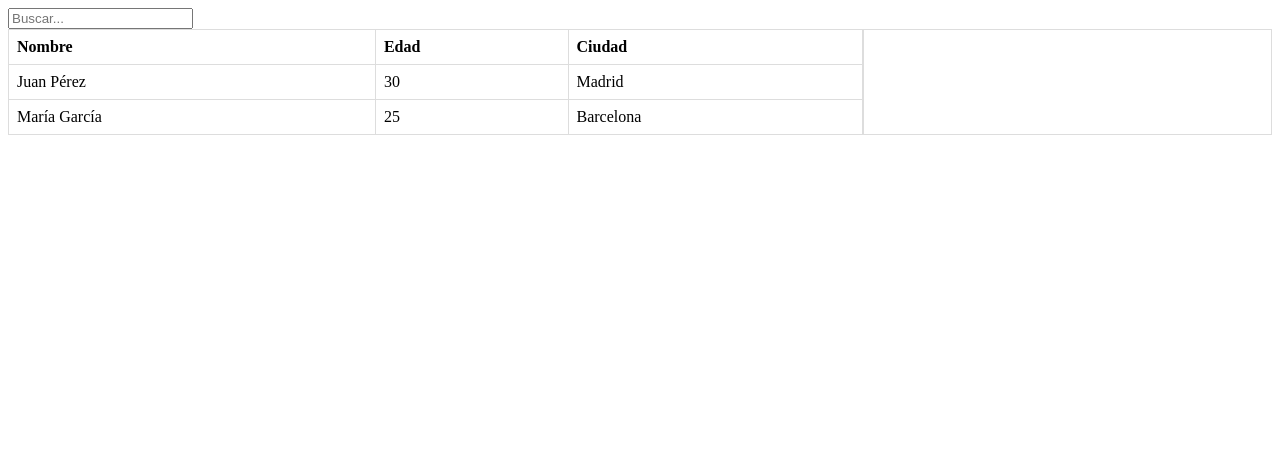
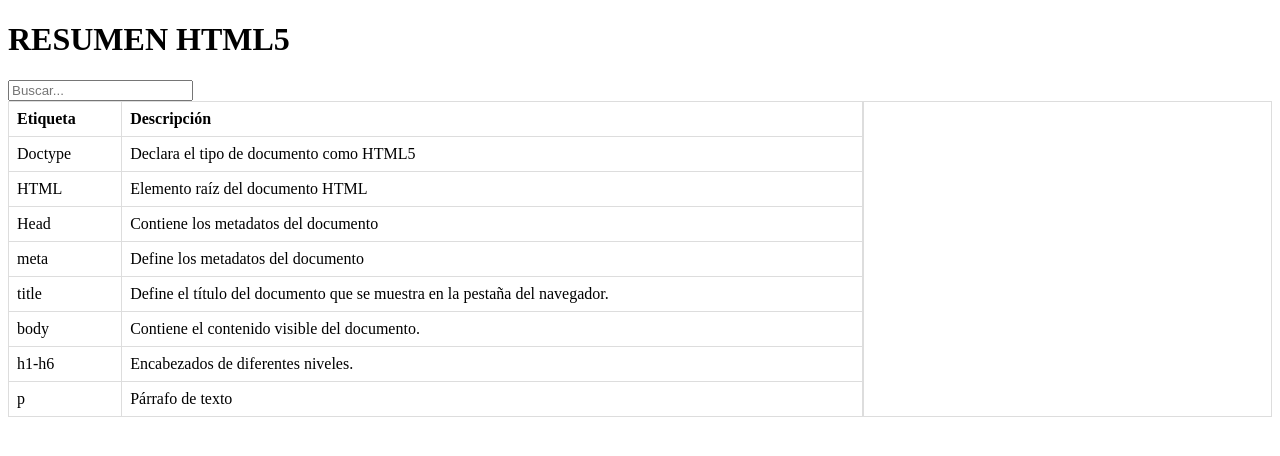
Before and after one commit to MarcRipollFabrega/FormularioResponsivo, a plain HTML site: page index.html in a window 1280 px wide. Drawn offline with Linux system fonts and the light colour scheme.

```diff
--- a/index.html
+++ b/index.html
@@ -10,31 +10,30 @@
     <title>Tabla interactiva</title>
 </head>
 <body>
+    <header>
+        <h1>RESUMEN HTML5</h1>
+    </header>
+    <main>
     <input type="text" id="buscador" placeholder="Buscar...">
     <div class="contenedor-tabla">
         <table id="miTabla">
             <thead>
-                <tr>
-                    <th>Nombre</th>
-                    <th>Edad</th>
-                    <th>Ciudad</th>
-                </tr>
+                <tr><th>Etiqueta</th><th>Descripción</th></tr>
             </thead>
             <tbody>
-                <tr>
-                    <td>Juan Pérez</td>
-                    <td>30</td>
-                    <td>Madrid</td>
-                </tr>
-                <tr>
-                    <td>María García</td>
-                    <td>25</td>
-                    <td>Barcelona</td>
-                </tr>
+                <tr><td>Doctype</td><td>Declara el tipo de documento como HTML5</td></tr>
+                <tr><td>HTML</td><td> Elemento raíz del documento HTML</td></tr>
+                <tr><td>Head</td><td>Contiene los metadatos del documento</td></tr>
+                <tr><td>meta</td><td> Define los metadatos del documento</td></tr>
+                <tr><td>title</td><td>Define el título del documento que se muestra en la pestaña del navegador.</td></tr>
+                <tr><td>body</td><td> Contiene el contenido visible del documento.</td></tr>
+                <tr><td>h1-h6</td><td>Encabezados de diferentes niveles.</td></tr>
+                <tr><td>p</td><td>Párrafo de texto</td></tr>
                 </tbody>
         </table>
         <div id="vistaPrevia"></div>
     </div>
+</main>
     <script src="script.js"></script>
 </body>
 </html>
--- a/script.js
+++ b/script.js
@@ -21,11 +21,14 @@ buscador.addEventListener('keyup', function() {
 for (let i = 1; i < filas.length; i++) {
     filas[i].addEventListener('mouseover', function() {
         const celdas = this.getElementsByTagName('td');
+        const nombre = celdas[0].textContent.replace(/\s+/g, ''); // Elimina espacios en blanco para el nombre del archivo
+        const rutaImagen = `img/${nombre}.jpg`; // Ajusta la extensión según el tipo de imagen
         vistaPrevia.innerHTML = `
             <h3>Vista Previa</h3>
+            <img src="${rutaImagen}" alt="${nombre}" style="max-width: 500px;">
             <p>Nombre: ${celdas[0].textContent}</p>
             <p>Edad: ${celdas[1].textContent}</p>
-            <p>Ciudad: ${celdas[2].textContent}</p>
+
         `;
     });
 }
```
